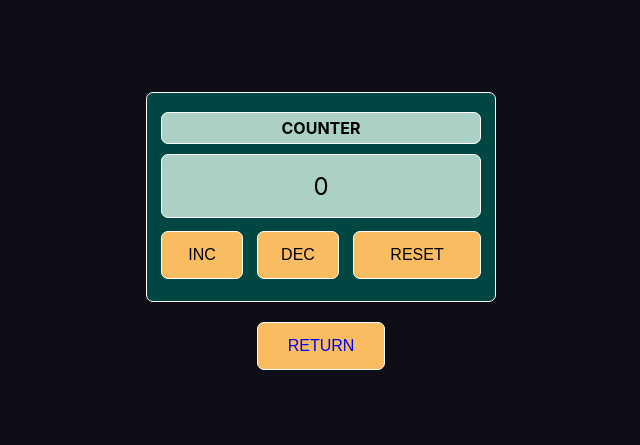
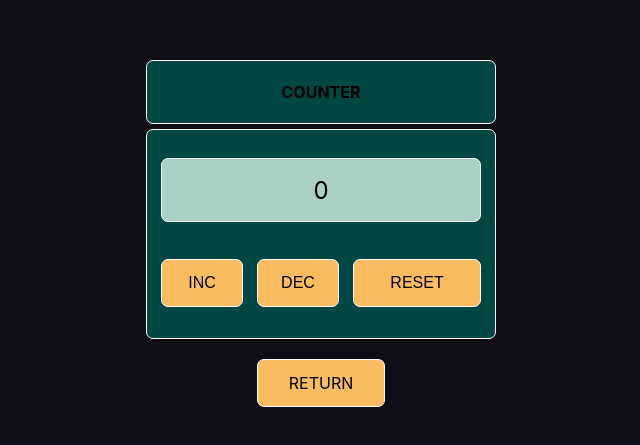
Before and after one commit to rmv-git/counter, a React (Create React App) app: page /simple-counter in a window 1280 px wide. Shown: the part 169-614 px from the top of the page, without its empty margins (319-959 px from the left). Built offline with nearby package versions, Linux system fonts and the light colour scheme.

Commit message:
fix styles return button

```diff
--- a/src/counter-with-settings/CounterWithSettings.module.css
+++ b/src/counter-with-settings/CounterWithSettings.module.css
@@ -108,6 +108,10 @@
     background-color: crimson;
 }
 .buttonReturn {
+    margin-top: 20px;
+    display: flex;
+    align-items: center;
+    justify-content: center;
     width: 128px;
     height: 48px;
     border-radius: 7px;
@@ -117,8 +121,6 @@
     background-color: #f9bc60;
     color: black;
     font-size: medium;
-}
-.navLink {
     text-decoration: none;
 }
 
--- a/src/counter-with-settings/CounterWithSettings.tsx
+++ b/src/counter-with-settings/CounterWithSettings.tsx
@@ -44,9 +44,9 @@ export const CounterWithSettings = ({counterValue, setCounterValue, startValue,
                         {props.textError}
                         {/*{error && `enter values and press 'set'`}*/}
                     </div>
-                    <div>
+                    {/*<div>*/}
                         {/*{incorrectValue && `value is incorrect`}*/}
-                    </div>
+                    {/*</div>*/}
                     <div className={style.buttonWrapper}>
                         <button className={style.button}
                                 onClick={incrementCounterValue}
@@ -59,9 +59,9 @@ export const CounterWithSettings = ({counterValue, setCounterValue, startValue,
                     </div>
                 </div>
             </div>
-            <button className={style.buttonReturn}>
-                <NavLink className={style.navLink} to={'/'}>RETURN</NavLink>
-            </button>
+            <div>
+                <NavLink className={style.buttonReturn} to={'/'}>RETURN</NavLink>
+            </div>
         </div>
     );
 };
--- a/src/simple-counter/SimpleCounter.module.css
+++ b/src/simple-counter/SimpleCounter.module.css
@@ -1,7 +1,7 @@
 .counterWrapper {
     display: flex;
     flex-flow: column;
-    justify-content: center;
+    justify-content: space-evenly;
     align-items: center;
     border-color: white;
     border-style: solid;
@@ -86,7 +86,7 @@
     border-width: 1px;
     border-color: #fffffe;
     margin: 5px 0 5px 0;
-    background-color: #abd1c6;
+    background-color: #004643;
     color: black;
     font-size: 16px;
     font-weight: bolder;
@@ -94,6 +94,9 @@
 
 .buttonReturn {
     margin-top: 20px;
+    display: flex;
+    align-items: center;
+    justify-content: center;
     width: 128px;
     height: 48px;
     border-radius: 7px;
@@ -103,7 +106,5 @@
     background-color: #f9bc60;
     color: black;
     font-size: medium;
-}
-.navLink {
     text-decoration: none;
 }
--- a/src/simple-counter/SimpleCounter.tsx
+++ b/src/simple-counter/SimpleCounter.tsx
@@ -1,6 +1,7 @@
 import React, {useState} from 'react';
 import style from './SimpleCounter.module.css';
 import {NavLink} from "react-router-dom";
+import {Header} from "../common/Header";
 
 export const SimpleCounter = () => {
 
@@ -18,9 +19,10 @@ export const SimpleCounter = () => {
 
     return (
         <div>
+            <Header title={'COUNTER'}/>
             <div className={style.counterWrapper}>
-                <div className={style.header}>COUNTER</div>
-                <div>
+                {/*<div className={style.header}>COUNTER</div>*/}
+                {/*<div>*/}
                     <div className={style.counterValue}>{counterValue}</div>
                     <div className={style.buttonWrapper}>
                         <button className={style.button}
@@ -32,11 +34,9 @@ export const SimpleCounter = () => {
                         <button className={style.buttonReset} onClick={resetCounterValue}>RESET</button>
                     </div>
                 </div>
-            </div>
+            {/*</div>*/}
             <div style={{display: "flex", flexFlow: 'column', alignItems: 'center'}}>
-            <button className={style.buttonReturn}>
-                <NavLink className={style.navLink} to={'/'}>RETURN</NavLink>
-            </button>
+                <NavLink className={style.buttonReturn} to={'/'}>RETURN</NavLink>
             </div>
         </div>
     );
```
